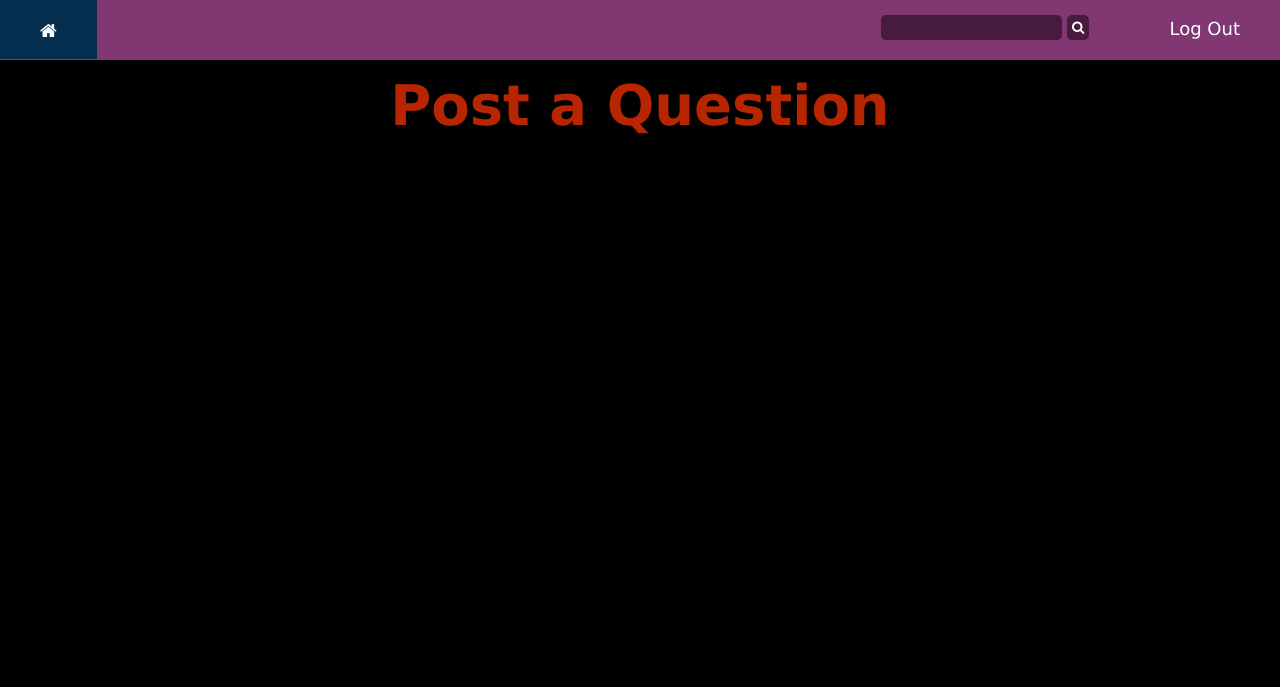
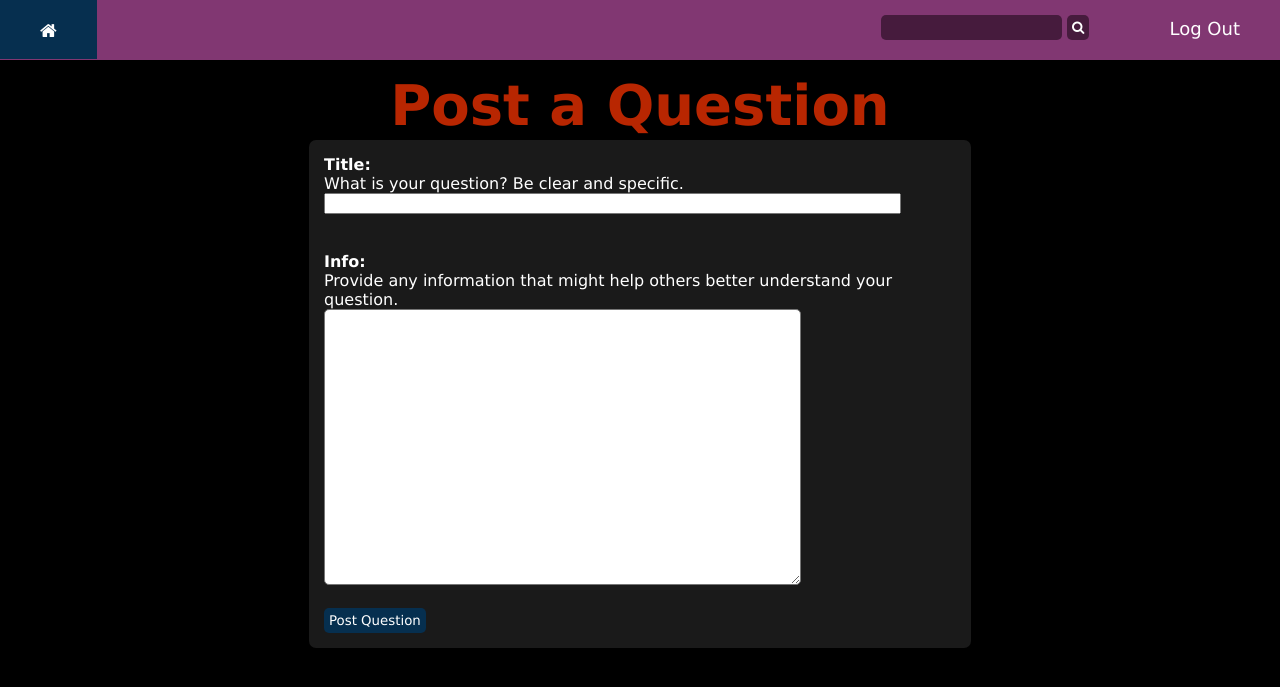
Before and after one commit to waidd280/my_blog_app, a Flask app: page /post-question in a window 1280 px wide. Shown: the top 687 px of the page. Run offline with Flask 2, Linux system fonts and the light colour scheme; the visitor is signed in with stand-in values (Sample User, id 1).

Commit message:
Add page form to post questions

```diff
--- a/app/site_routes.py
+++ b/app/site_routes.py
@@ -83,5 +83,4 @@ def search_site():
     if spaces_only:
         return redirect(url_for('site.index'))
 
-    print(search_terms)
     return render_template('search_results.html', pagetitle=search_terms)
--- a/app/static/css/style.css
+++ b/app/static/css/style.css
@@ -171,3 +171,30 @@ body{
     border: none;
     border-radius: 5px;
 }
+
+#question-post-container{
+    margin: auto;
+    width: 50%;
+    background-color: #1a1a1a;
+    padding: 15px;
+    border-radius: 7px;
+}
+
+#question-title-entry{
+    width: 90%;
+    color: black;
+}
+
+#question-info-entry{
+    color: black;
+    border-radius: 5px;
+    font-size: 15px;
+}
+
+#submit-question-btn{
+    background-color: #062F4F;
+    text-align: center;
+    border: none;
+    border-radius: 5px;
+    padding: 5px;
+}
--- a/app/templates/post_question.html
+++ b/app/templates/post_question.html
@@ -2,4 +2,35 @@
 
 {% block body %}
 <h1 class="page-title">Post a Question</h1>
+
+<div id="question-post-container">
+    <form method="POST">
+        <label for="question-title-entry">
+            <b>Title: </b>
+            <br />
+            <span>What is your question? Be clear and specific.</span>
+        </label>
+        <br />
+        <input type="text" id="question-title-entry" name="question-title"
+        maxlength="200"/>
+
+        <br />
+        <br />
+        <br />
+
+        <label for="question-info-entry">
+            <b>Info: </b>
+            <br>
+            <span>Provide any information that might help others better understand your question.</span>
+        </label>
+        <br />
+        <textarea id="question-info-entry" name="question-info"
+        rows="15" cols="57"></textarea>
+
+        <br />
+        <br />
+
+        <button id="submit-question-btn" type="submit">Post Question</button>
+    </form>
+</div>
 {% endblock body %}
```
